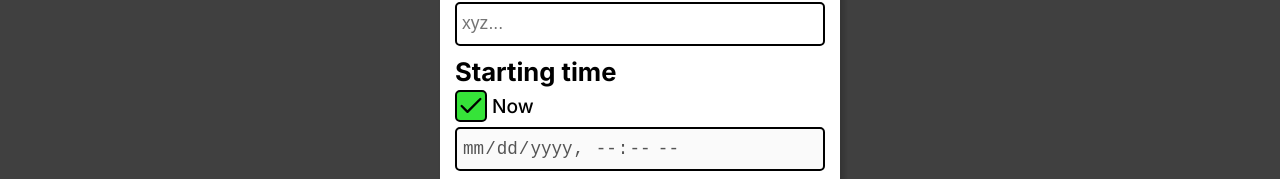
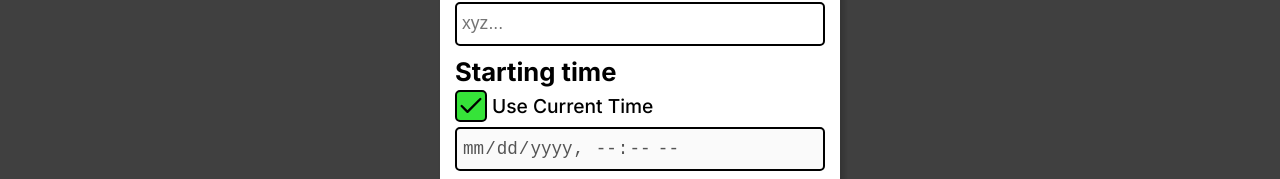
Before and after one commit to Kolpixx/Wilber, a React (Vite) app: page / in a window 1280 px wide. Both pictures are taken after a click on the button 206 px from the left and 215 px from the top of the page. Shown: the part 326-505 px from the top of the page. Built offline with nearby package versions, Linux system fonts and the light colour scheme; a web font is replaced by a local one.

Commit message:
more detailed label

```diff
--- a/src/sites/Dashboard/components/AddEntryButton/components/AddEntryModal/AddEntryModal.tsx
+++ b/src/sites/Dashboard/components/AddEntryButton/components/AddEntryModal/AddEntryModal.tsx
@@ -57,7 +57,7 @@ export default function AddEntryModal({ showAddEntryModal, setEntries }: Props)
                                     borderWidth={2}
                                     borderRadius={5}
                                 />
-                                <span>Now</span>
+                                <span>Use Current Time</span>
                             </div>
                             <input
                                 id="add-entry-time-start-input"
```
